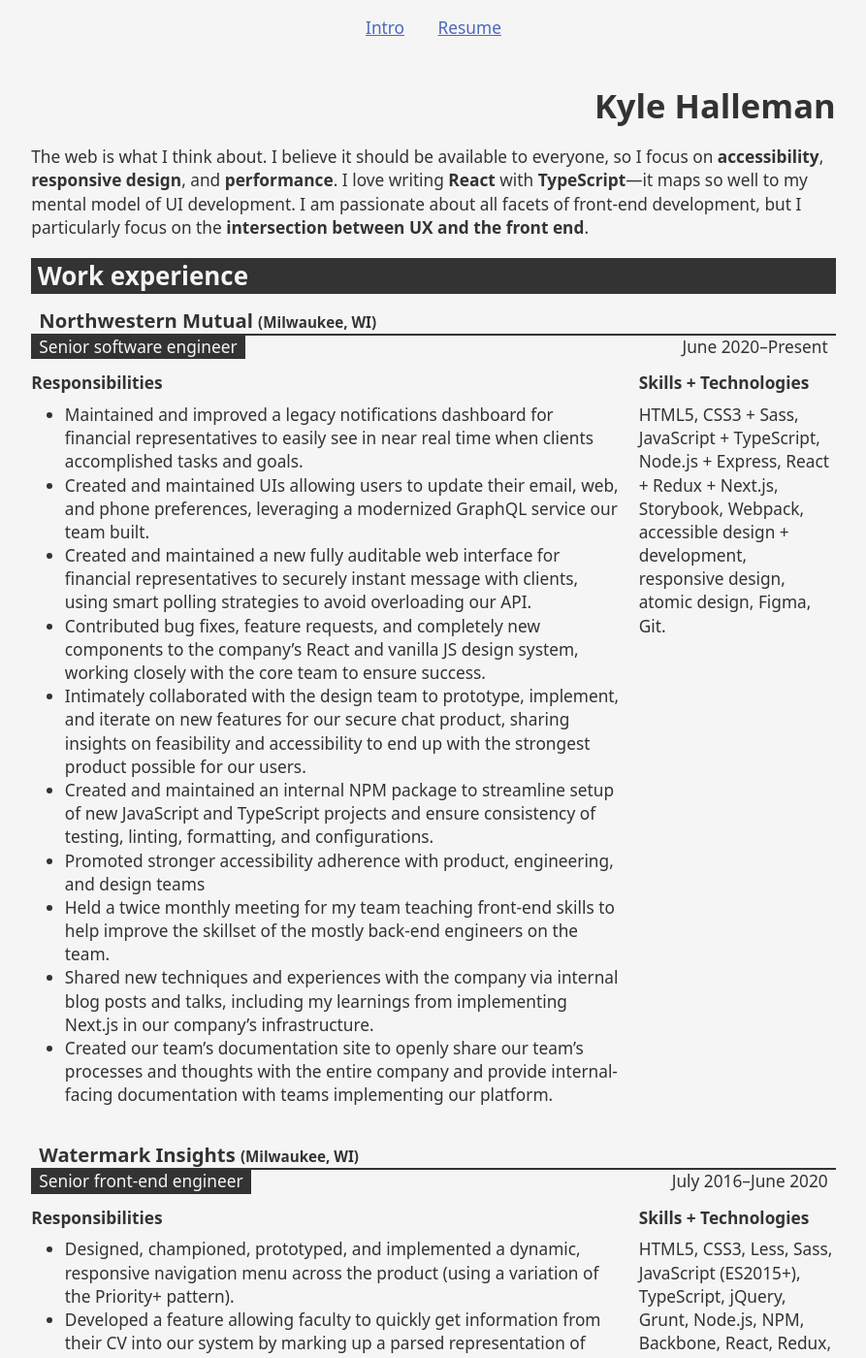
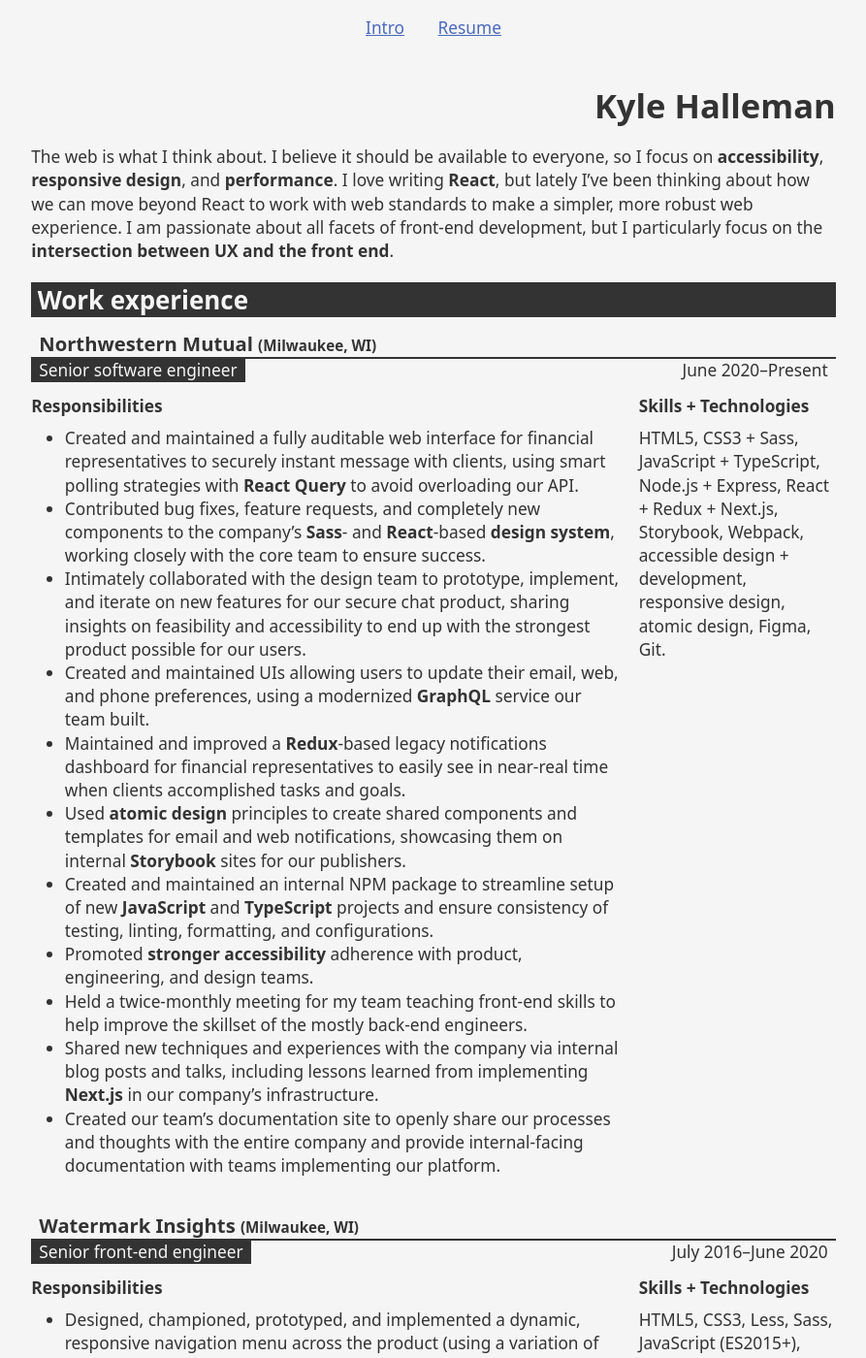
Before and after one commit to kylehalleman/resume, a Jekyll site: the page built from resume.md, in a window 1280 px wide and 1400 px high. Shown: the whole window at 97% size, without its empty margins (193-1086 px from the left). Built offline with Jekyll 4.4.1, drawn with Linux system fonts in a browser that asks for light colours; our own code applies the rules of GitHub Pages for plain Markdown files; some of the changed text lies outside the part shown.

Commit message:
Update resume.md

```diff
--- a/resume.md
+++ b/resume.md
@@ -4,7 +4,7 @@ title: Resume
 
 # Kyle Halleman
 
-The web is what I think about. I believe it should be available to everyone, so I focus on **accessibility**, **responsive design**, and **performance**. I love writing **React** with **TypeScript**—it maps so well to my mental model of UI development. I am passionate about all facets of front-end development, but I particularly focus on the **intersection between UX and the front end**.
+The web is what I think about. I believe it should be available to everyone, so I focus on **accessibility**, **responsive design**, and **performance**. I love writing **React**, but lately I’ve been thinking about how we can move beyond React to work with web standards to make a simpler, more robust web experience. I am passionate about all facets of front-end development, but I particularly focus on the **intersection between UX and the front end**.
 
 ## Work experience
 
@@ -17,16 +17,17 @@ The web is what I think about. I believe it should be available to everyone, so
 
 #### Responsibilities
 
-* Maintained and improved a legacy notifications dashboard for financial representatives to easily see in near real time when clients accomplished tasks and goals.
-* Created and maintained UIs allowing users to update their email, web, and phone preferences, leveraging a modernized GraphQL service our team built.
-* Created and maintained a new fully auditable web interface for financial representatives to securely instant message with clients, using smart polling strategies to avoid overloading our API.
-* Contributed bug fixes, feature requests, and completely new components to the company’s React and vanilla JS design system, working closely with the core team to ensure success.
+* Created and maintained a fully auditable web interface for financial representatives to securely instant message with clients, using smart polling strategies with **React Query** to avoid overloading our API.
+* Contributed bug fixes, feature requests, and completely new components to the company’s **Sass**- and **React**-based **design system**, working closely with the core team to ensure success.
 * Intimately collaborated with the design team to prototype, implement, and iterate on new features for our secure chat product, sharing insights on feasibility and accessibility to end up with the strongest product possible for our users.
-* Created and maintained an internal NPM package to streamline setup of new JavaScript and TypeScript projects and ensure consistency of testing, linting, formatting, and configurations.
-* Promoted stronger accessibility adherence with product, engineering, and design teams
-* Held a twice monthly meeting for my team teaching front-end skills to help improve the skillset of the mostly back-end engineers on the team.
-* Shared new techniques and experiences with the company via internal blog posts and talks, including my learnings from implementing Next.js in our company’s infrastructure.
-* Created our team’s documentation site to openly share our team’s processes and thoughts with the entire company and provide internal-facing documentation with teams implementing our platform.
+* Created and maintained UIs allowing users to update their email, web, and phone preferences, using a modernized **GraphQL** service our team built.
+* Maintained and improved a **Redux**-based legacy notifications dashboard for financial representatives to easily see in near-real time when clients accomplished tasks and goals.
+* Used **atomic design** principles to create shared components and templates for email and web notifications, showcasing them on internal **Storybook** sites for our publishers.
+* Created and maintained an internal NPM package to streamline setup of new **JavaScript** and **TypeScript** projects and ensure consistency of testing, linting, formatting, and configurations.
+* Promoted **stronger accessibility** adherence with product, engineering, and design teams.
+* Held a twice-monthly meeting for my team teaching front-end skills to help improve the skillset of the mostly back-end engineers.
+* Shared new techniques and experiences with the company via internal blog posts and talks, including lessons learned from implementing **Next.js** in our company’s infrastructure.
+* Created our team’s documentation site to openly share our processes and thoughts with the entire company and provide internal-facing documentation with teams implementing our platform.
 
 </div>
 <div markdown="1">
@@ -115,7 +116,7 @@ The web is what I think about. I believe it should be available to everyone, so
 * Created live **social media display board** showcasing latest tweets and Instagram posts on the Livewire tour. Made an adapted version for Harley’s annual dealer meeting that **displayed on a 65'-wide screen**.
 * Designed and developed department portfolio site.
 * Designed and developed **podcast web app using vanilla JavaScript**, featuring **offline storage** and variable playback rate.
-* Developed HTML5 SCORM-compliant e-learning course template and made many courses with it.
+* Developed **HTML5** SCORM-compliant e-learning course template and made many courses with it.
 * Developed responsive front end for company-wide leadership development website.
 * Advised offshore team and did code reviews for new employee intranet.
 
```
